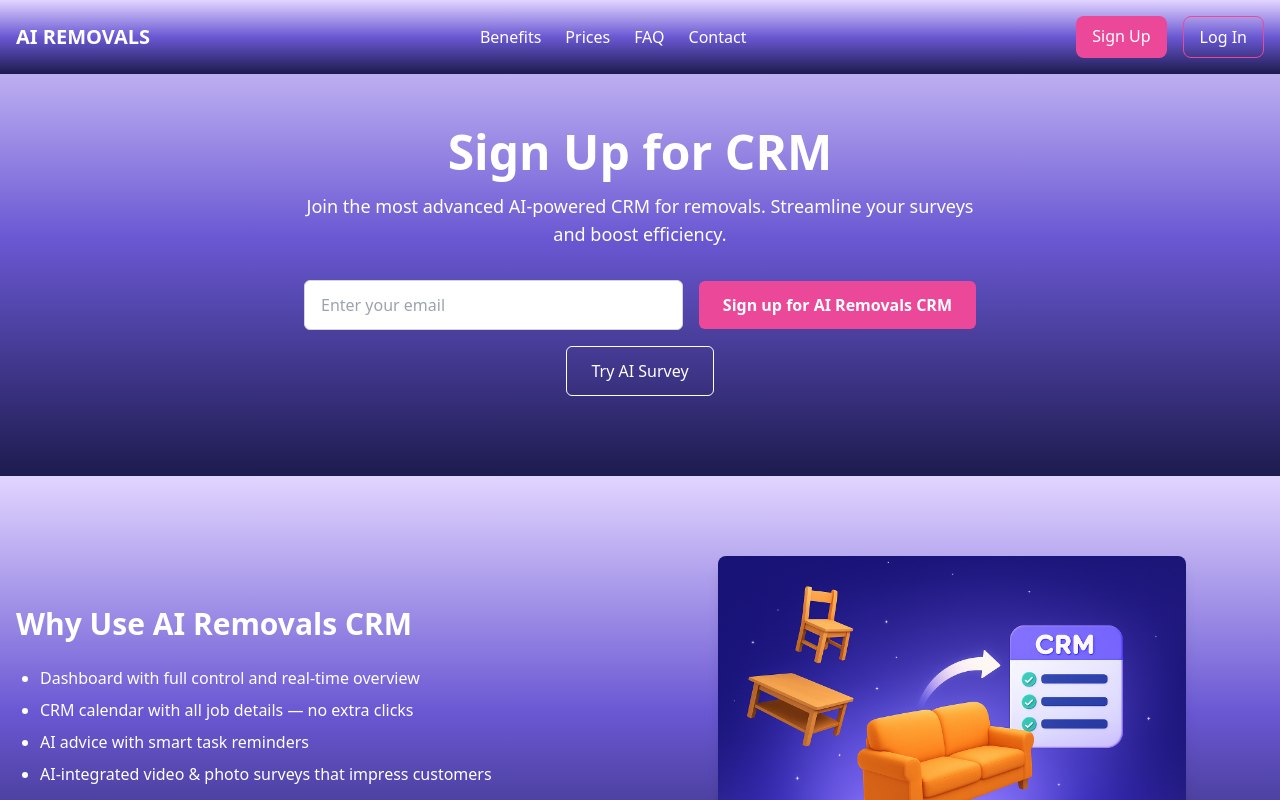
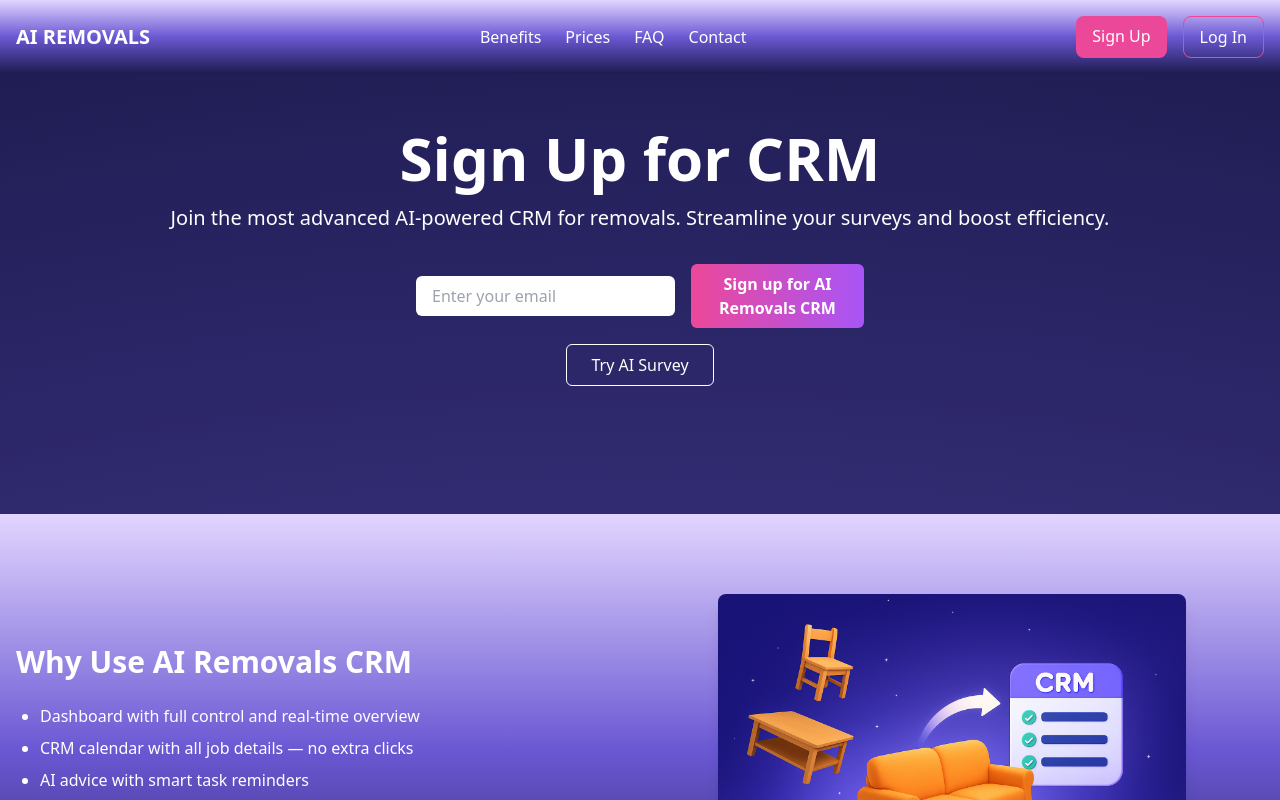
Before and after one commit to Gullmegler/mitt-prosjekt, a React (Create React App) app: page / in a window 1280 px wide. Shown: the top 800 px of the page. Built offline with nearby package versions, Linux system fonts and the light colour scheme.

Commit message:
Update Hero.jsx

```diff
--- a/src/components/Hero.jsx
+++ b/src/components/Hero.jsx
@@ -2,39 +2,27 @@ import React from "react";
 
 export default function Hero() {
   return (
-    <section
-      className="w-full pt-32 pb-20 flex flex-col items-center text-center"
-      style={{
-        background: "linear-gradient(180deg, #E2D5FF 0%, #6A58D3 50%, #1D1B4F 100%)",
-      }}
-    >
-      <h1 className="text-4xl md:text-5xl font-bold text-white mb-4">
-        Sign Up for CRM
-      </h1>
-      <p className="text-white text-lg max-w-2xl mb-8">
+    <div className="flex flex-col items-center justify-center text-center py-32">
+      <h1 className="text-4xl md:text-6xl font-bold mb-4">Sign Up for CRM</h1>
+      <p className="text-lg md:text-xl mb-8">
         Join the most advanced AI-powered CRM for removals. Streamline your surveys and boost efficiency.
       </p>
-
-      <div className="w-full max-w-2xl flex flex-col md:flex-row items-center justify-center space-y-4 md:space-y-0 md:space-x-4">
+      <div className="flex flex-col md:flex-row items-center gap-4 w-full max-w-md">
         <input
           type="email"
           placeholder="Enter your email"
-          className="w-full md:flex-1 px-4 py-3 rounded-md border border-gray-300 focus:outline-none text-black bg-white"
+          className="w-full px-4 py-2 rounded-md bg-white text-black focus:outline-none"
         />
-        <a
-          href="/signup"
-          className="bg-pink-500 hover:bg-pink-600 text-white font-semibold px-6 py-3 rounded-md transition"
-        >
+        <button className="bg-gradient-to-r from-pink-500 to-purple-500 px-6 py-2 rounded-md font-semibold text-white">
           Sign up for AI Removals CRM
-        </a>
+        </button>
       </div>
-
-      <a
-        href="https://aisurvey.airemovals.co.uk"
-        className="mt-4 border border-white text-white px-6 py-3 rounded-md hover:bg-white hover:text-black transition"
+      <button
+        className="mt-4 border border-white px-6 py-2 rounded-md font-medium hover:bg-white hover:text-black transition"
+        onClick={() => window.location.href = "https://aisurvey.airemovals.co.uk"}
       >
         Try AI Survey
-      </a>
-    </section>
+      </button>
+    </div>
   );
 }
```
